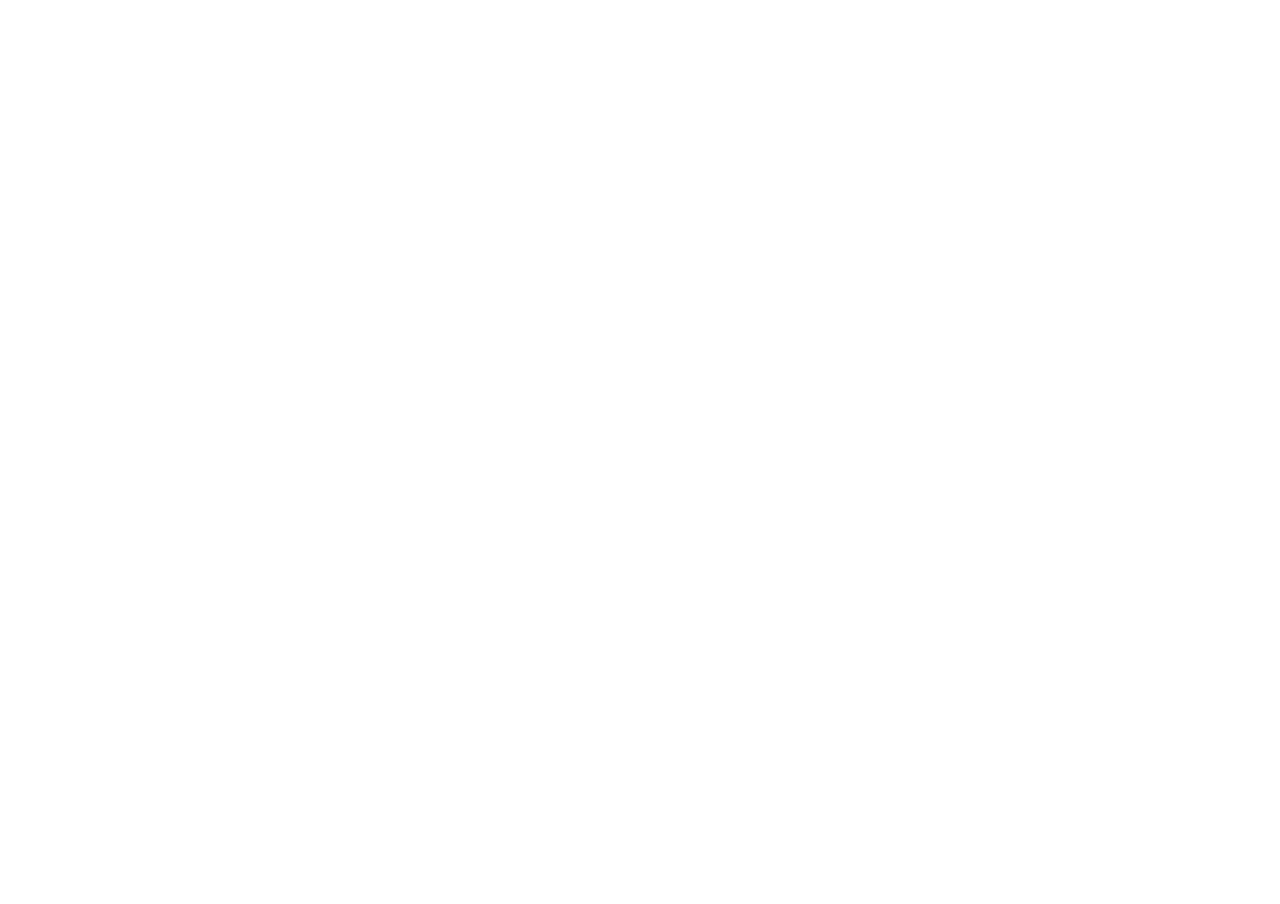
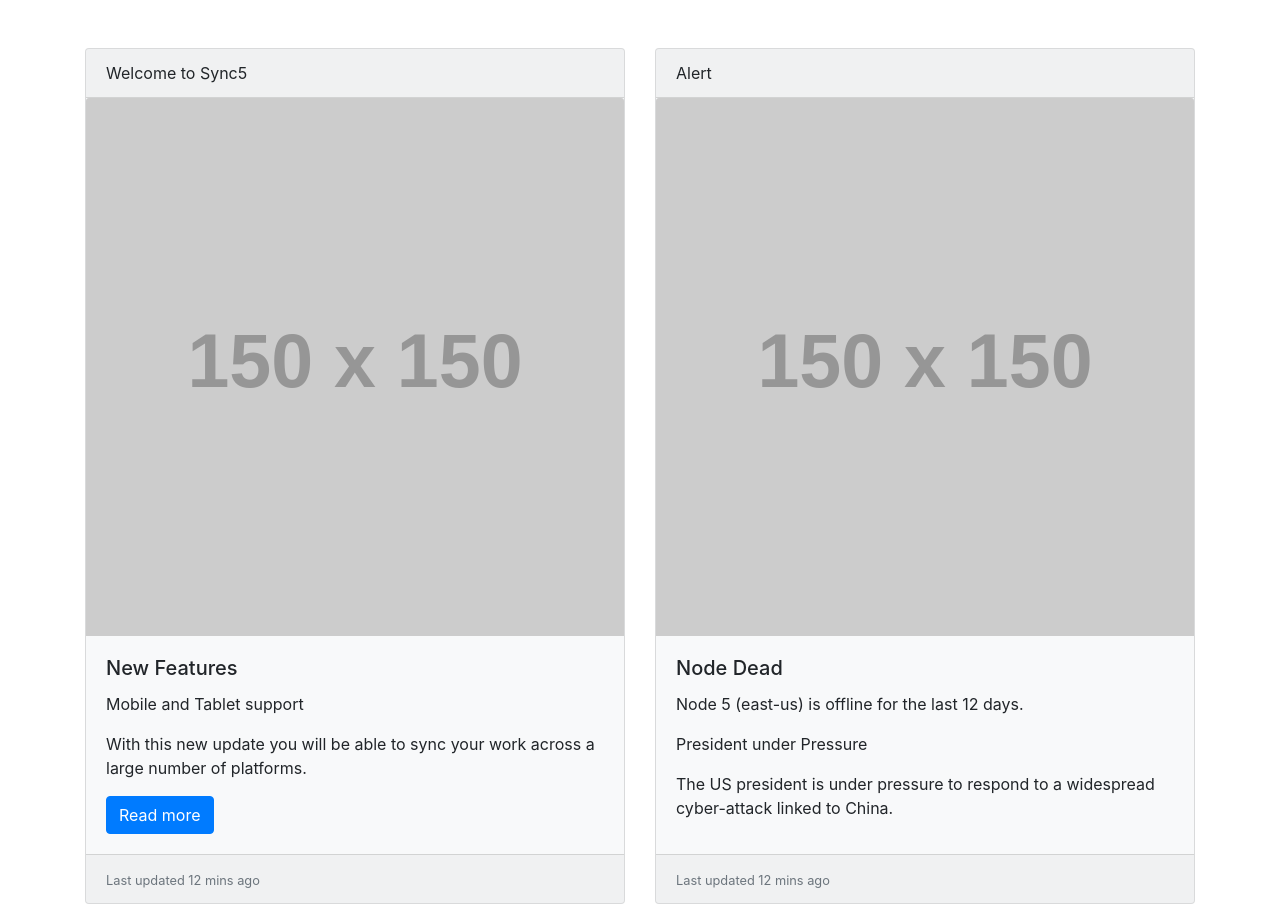
Before and after one commit to acciojob/bootstrap-card-Sooryamol-S, a website: page main.html in a window 1280 px wide. Before the commit the page ends 800 px from the top, so only its background shows below. Drawn offline with nearby package versions, Linux system fonts and the light colour scheme; placeholder pictures from the web are drawn by us.

Commit message:
created a submission

```diff
--- a/main.html
+++ b/main.html
@@ -1,16 +1,53 @@
 <!DOCTYPE html>
-
-<html>
+<html lang="en">
 
 <head>
-	<link rel="stylesheet" href="styles.css">
+    <meta charset="UTF-8">
+    <meta name="viewport" content="width=device-width, initial-scale=1.0">
+    <title>Bootstrap Card Deck</title>
+    <!-- Bootstrap CSS -->
+    <link href="https://maxcdn.bootstrapcdn.com/bootstrap/4.5.2/css/bootstrap.min.css" rel="stylesheet">
 </head>
 
 <body>
-	<!-- the entire body must be written by student -->
-    <script type="text/javascript" src="./script.js">
-</script>
+    <div class="container mt-5">
+        <div class="card-deck">
+            <!-- Card 1 -->
+            <div class="card bg-light">
+                <div class="card-header">Welcome to Sync5</div>
+                <img src="https://via.placeholder.com/150" class="card-img-top" alt="Sync5 Image">
+                <div class="card-body">
+                    <h5 class="card-title">New Features</h5>
+                    <p class="card-text">Mobile and Tablet support</p>
+                    <p class="card-text">With this new update you will be able to sync your work across a large number of platforms.</p>
+                    <a href="#" class="btn btn-primary">Read more</a>
+                </div>
+                <div class="card-footer">
+                    <small class="text-muted">Last updated 12 mins ago</small>
+                </div>
+            </div>
 
+            <!-- Card 2 -->
+            <div class="card bg-light">
+                <div class="card-header">Alert</div>
+                <img src="https://via.placeholder.com/150" class="card-img-top" alt="Alert Image">
+                <div class="card-body">
+                    <h5 class="card-title">Node Dead</h5>
+                    <p class="card-text">Node 5 (east-us) is offline for the last 12 days.</p>
+                    <p class="card-text">President under Pressure</p>
+                    <p class="card-text">The US president is under pressure to respond to a widespread cyber-attack linked to China.</p>
+                </div>
+                <div class="card-footer">
+                    <small class="text-muted">Last updated 12 mins ago</small>
+                </div>
+            </div>
+        </div>
+    </div>
+
+    <!-- Bootstrap JS and dependencies -->
+    <script src="https://code.jquery.com/jquery-3.5.1.slim.min.js"></script>
+    <script src="https://cdn.jsdelivr.net/npm/@popperjs/core@2.9.2/dist/umd/popper.min.js"></script>
+    <script src="https://maxcdn.bootstrapcdn.com/bootstrap/4.5.2/js/bootstrap.min.js"></script>
 </body>
 
 </html>
```
